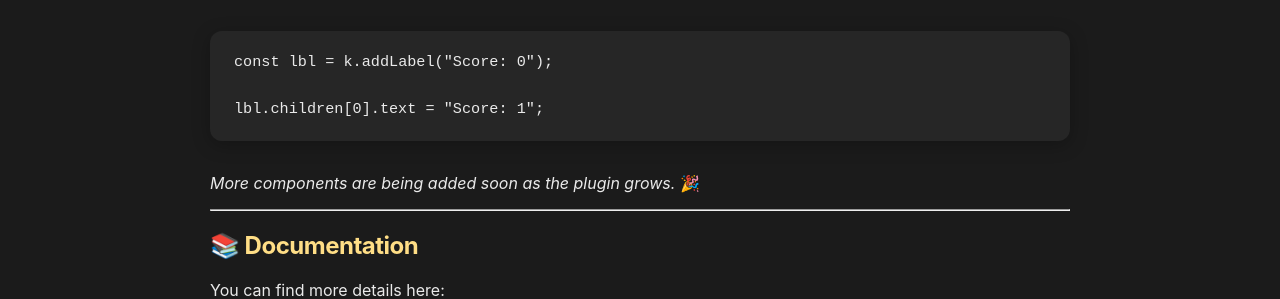
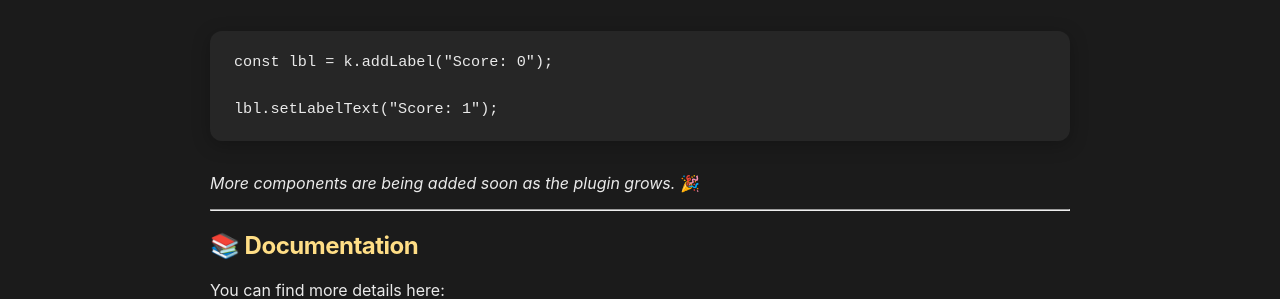
Before and after one commit to jbakchr/kaplay-ui, a Jekyll site: the page built from docs/index.md, in a window 1280 px wide and 900 px high, scrolled down 1883 px. Shown: the part 160-459 px from the top of the window. Built offline with Jekyll 4.4.1, drawn with Linux system fonts in a browser that asks for light colours; our own code applies the rules of GitHub Pages for plain Markdown files.

Commit message:
docs: Updated index.md

````diff
--- a/docs/index.md
+++ b/docs/index.md
@@ -74,7 +74,7 @@ A small, flexible text element — perfect for HUDs.
 ```ts
 const lbl = k.addLabel("Score: 0");
 
-lbl.children[0].text = "Score: 1";
+lbl.setLabelText("Score: 1");
 ```
 
 _More components are being added soon as the plugin grows._ 🎉
````
